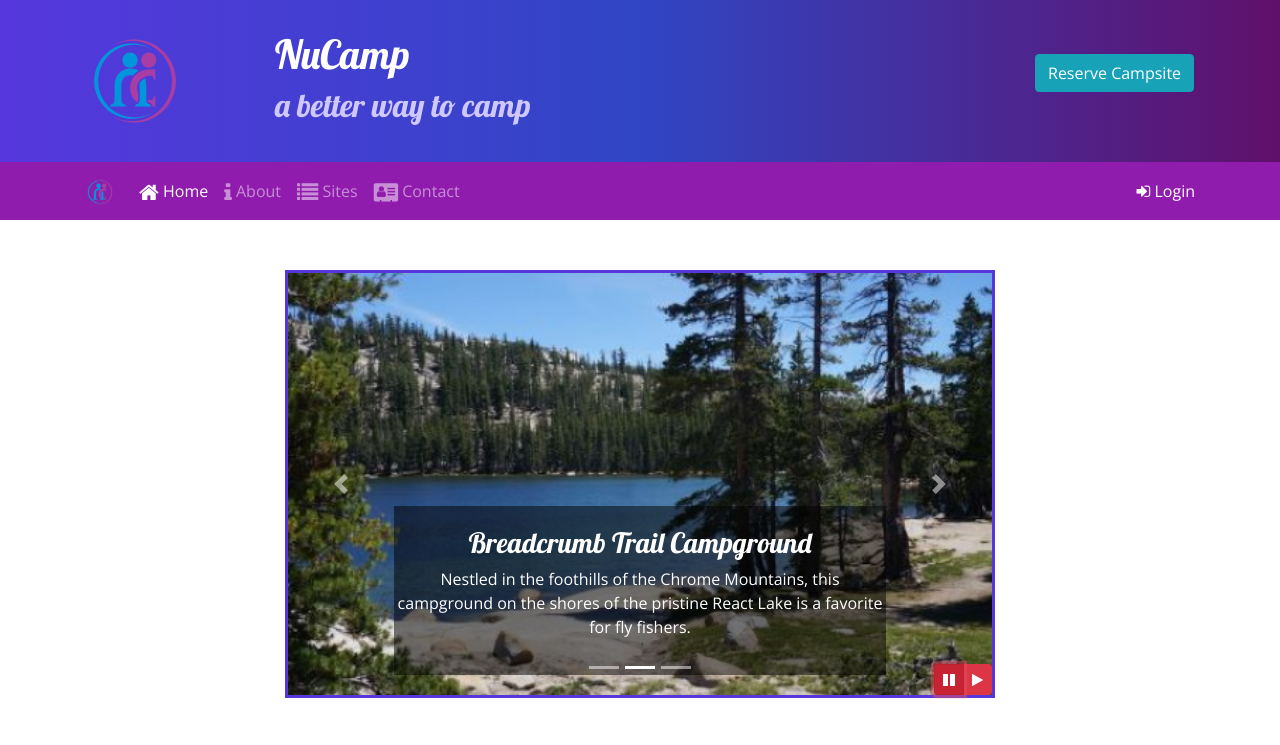
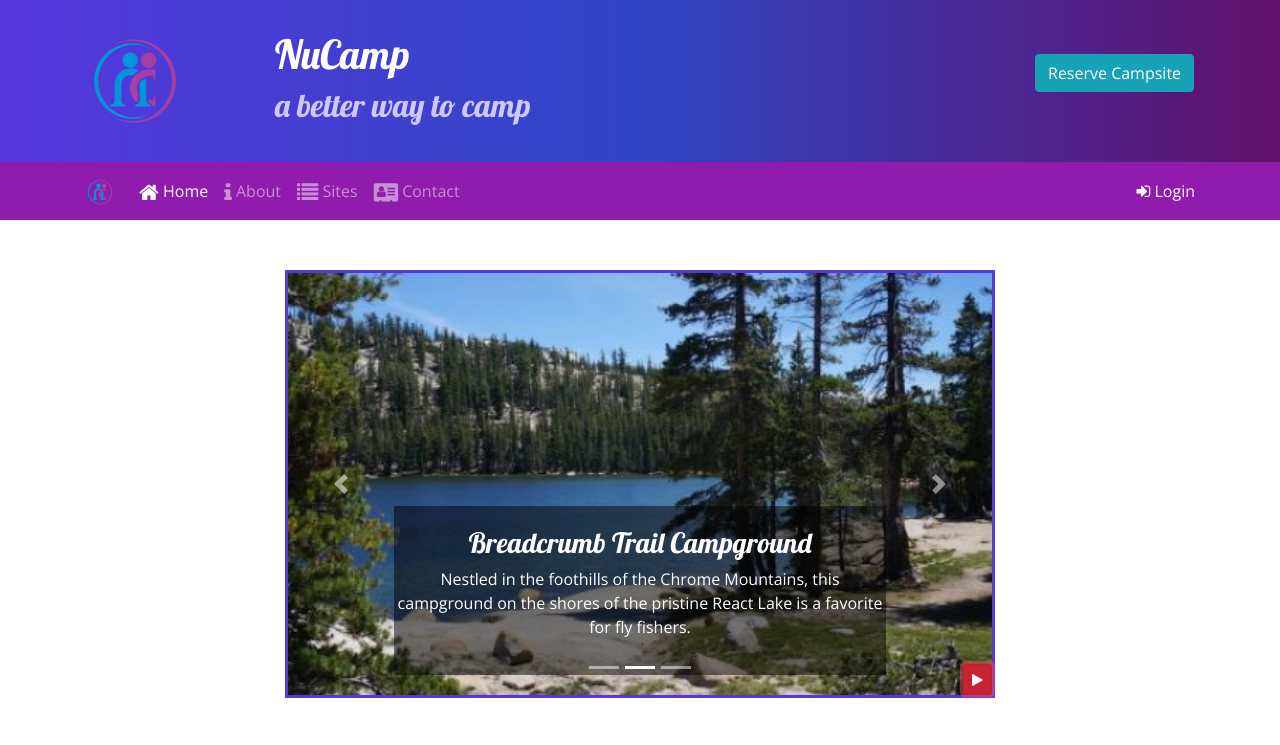
Before and after one commit to Aben25/NuCamp, a website: page index.html in a window 1280 px wide. Both pictures are taken after a click on the button 949 px from the left and 679 px from the top of the page. Shown: the top 745 px of the page. Drawn offline with nearby package versions, Linux system fonts and the light colour scheme.

Commit message:
button updated for carousel

```diff
--- a/index.html
+++ b/index.html
@@ -200,14 +200,11 @@
             <span class="carousel-control-next-icon"></span>
             <span class="sr-only">Next</span>
           </a>
-          <div class="btn-group" id="carouselButton">
-            <button class="btn btn-danger btn-sm" id="carouselPause">
-              <i class="fa fa-pause"></i>
-            </button>
-            <button class="btn btn-danger btn-sm" id="carouselPlay">
-              <i class="fa fa-play"></i>
-            </button>
-          </div>
+
+          <button class="btn btn-danger btn-sm" id="carouselButton">
+            <i class="fa fa-pause"></i>
+          </button>
+
         </div>
       </div>
       <div class="row row-content align-items-center">
@@ -311,14 +308,18 @@
     <script>
       $(function () {
         $(".carousel").carousel({
-          interval: 2000,
-          pause: "false"
+          interval: 2000
         });
-        $("#carouselPause").click(function () {
-          $(".carousel").carousel("pause");
-        });
-        $("#carouselPlay").click(function () {
-          $(".carousel").carousel("cycle");
+        $("#carouselButton").click(function () {
+          if ($("#carouselButton").children("i").hasClass("fa-pause")) {
+            $(".carousel").carousel("pause");
+            $("#carouselButton").children("i").removeClass("fa-pause");
+            $("#carouselButton").children("i").addClass("fa-play");
+          } else {
+            $(".carousel").carousel("cycle");
+            $("#carouselButton").children("i").removeClass("fa-play");
+            $("#carouselButton").children("i").addClass("fa-pause");
+          }
         });
       });
     </script>
```
